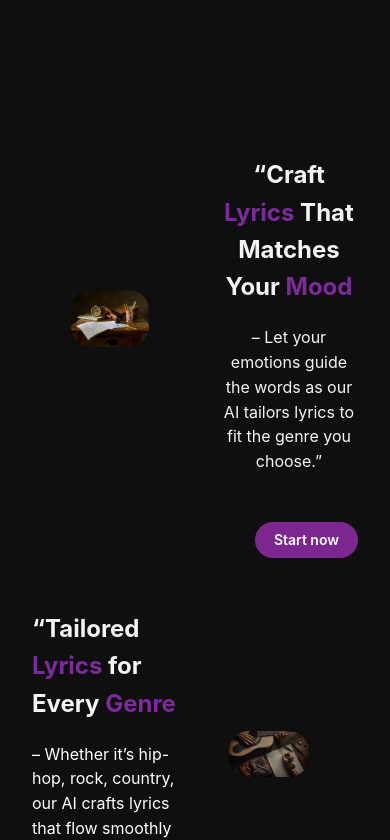
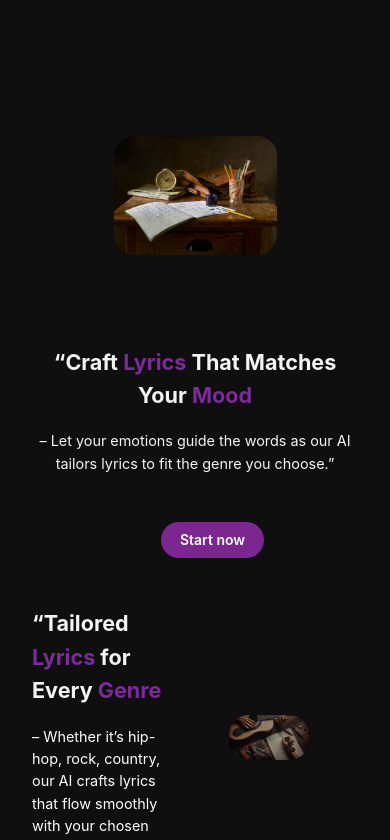
Before and after one commit to OmarMallouk/EchoWave-app, a React (Vite) app: page / in a window 390 px wide. Shown: the part 960-1800 px from the top of the page. Built offline with nearby package versions, Linux system fonts and the light colour scheme.

Commit message:
added more responsive

```diff
--- a/src/pages/Home/Home.module.css
+++ b/src/pages/Home/Home.module.css
@@ -245,3 +245,22 @@
         font-size: 3rem;
     }
 }
+
+@media screen and (max-width: 768px) {
+
+
+    .fadeInText {
+        max-width: 100%;
+        font-size: 0.9rem;
+    }
+
+    .fadeInSection {
+        flex-direction: column;
+        gap: 1rem;
+        min-height: auto;
+    }
+
+    .fadeInImage {
+        max-width: 90%;
+    }
+}
```
